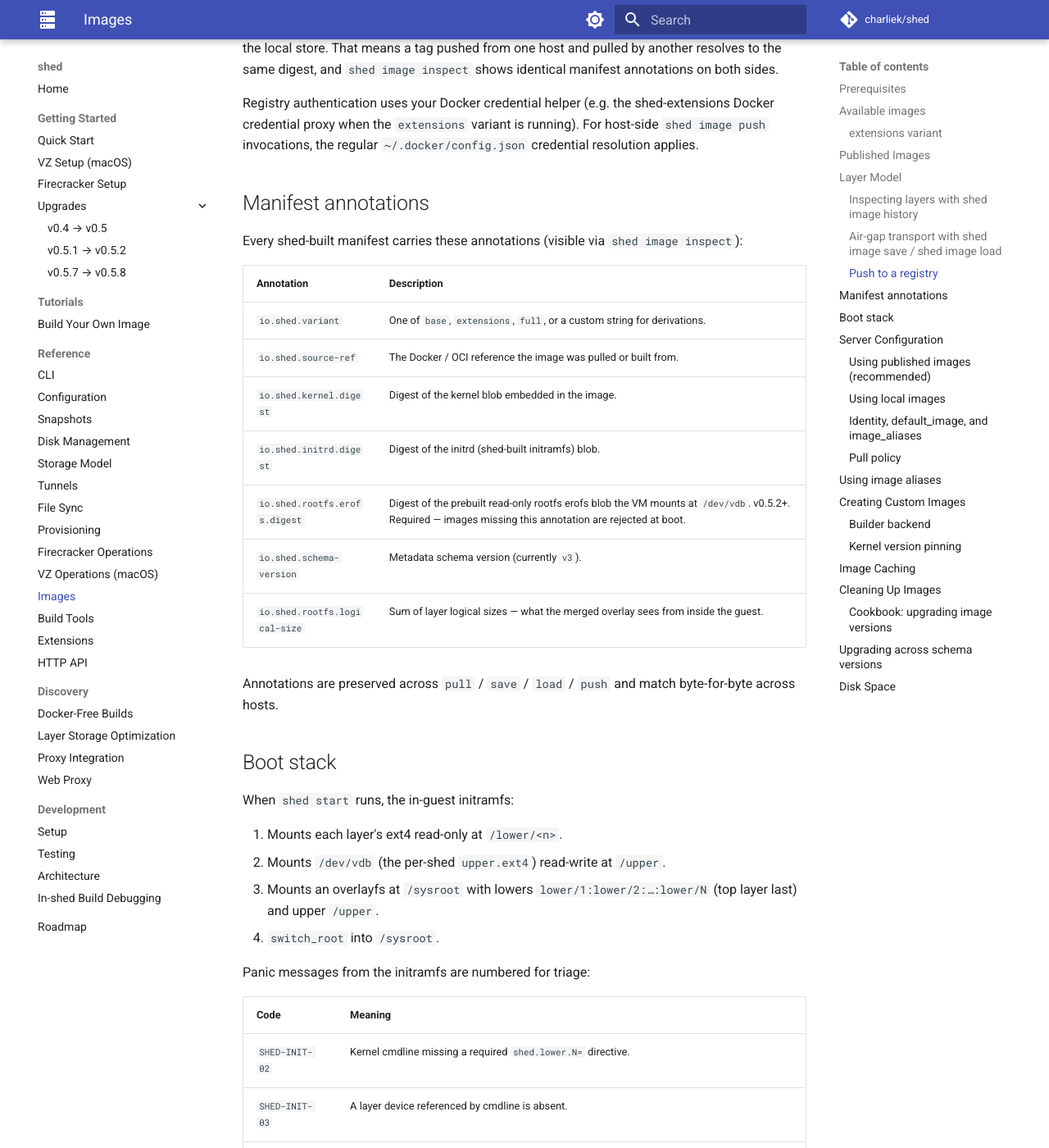
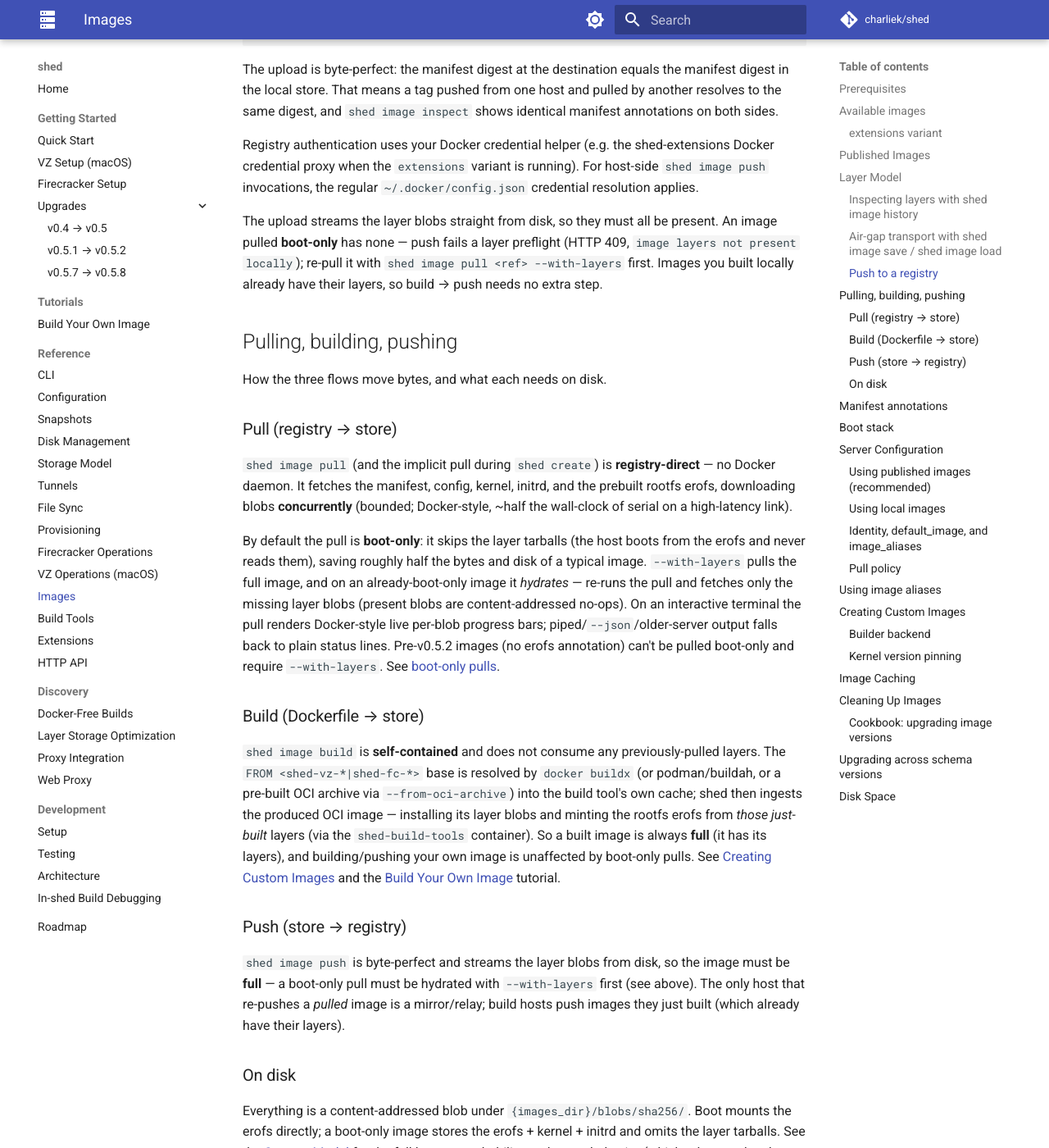
Before and after one commit to charliek/shed, an MkDocs documentation site: the page built from docs/reference/images.md, in a window 1280 px wide and 1400 px high, scrolled down 4741 px. Shown: the whole window at 82% size. Built offline with MkDocs 1.6.1 and Material for MkDocs 9.7.7, drawn with Linux system fonts in a browser that asks for light colours; comment, search, counter and statistics services are not loaded; some of the changed text lies outside the part shown.

Commit message:
docs(images): document pull/build/push/on-disk architecture (boot-only) (#180)
Fold the durable image-lifecycle architecture into the reference docs and
retire the now-implemented planning doc.

- images.md: new "Pulling, building, pushing" section covering registry-
  direct + parallel + boot-only pulls, the self-contained build flow
  (buildx -> ingest -> erofs mint, why build is unaffected by boot-only),
  the byte-perfect push + layer preflight, and the on-disk model.
- Correct the Layer Model "layers sit alongside" / layer-sharing / disk-
  overhead notes for the boot-only default; cross-link the CLI boot-only
  section and the Storage Model.
- Remove docs/discovery/pull-parallelism-and-progress-ui.md — it was the
  phased PR plan (PRs #174-#179, all merged); the architecture now lives
  in the reference docs.

(The discovery doc was never committed/in-nav, so only images.md changes.)

Co-authored-by: Claude Opus 4.8 (1M context) <noreply@anthropic.com>

```diff
--- a/docs/reference/images.md
+++ b/docs/reference/images.md
@@ -113,27 +113,31 @@ The on-disk store under `{images_dir}/` is OCI image-layout-v1:
 **Everything is a content-addressed blob.** Layer tarballs, kernel,
 initrd, and the prebuilt rootfs erofs all live in `blobs/sha256/` keyed
 by their content sha256. The rootfs erofs is what the VM mounts at boot
-as `/dev/vdb`; the layer tarballs sit alongside it so `shed image push`
-can byte-perfectly round-trip the manifest to a registry and so derived
-images (`FROM` chains) can reuse the lower-numbered layers without
-re-downloading them.
+as `/dev/vdb`. The layer tarballs are only needed to byte-perfectly
+re-push a *pulled* image (`shed image push`) — booting never reads them —
+so by default `shed image pull` and `shed create` pull **boot-only**,
+skipping the layer tarballs entirely (see [Pulling, building,
+pushing](#pulling-building-pushing) below and the
+[boot-only section](cli.md#boot-only-by-default) in the CLI reference).
 
 The legacy `cache/sha256/<manifest-digest>.erofs` directory (used
 through v0.5.1 for locally-materialized erofs files) is gone. Older
 installs may still have one — it's safe to `rm -rf` after upgrading;
 see the [v0.5.1 → v0.5.2 upgrade guide](../upgrades/v0.5.1-to-v0.5.2.md).
 
-**Layer sharing happens at the blob layer.** Two tags that share a base
-layer share the underlying blob — pulling `shed-vz-full:v0.5.1` after
-`shed-vz-extensions:v0.5.1` only fetches the top layers from the
-registry. The flattened erofs is per-manifest, so each variant has its
-own erofs file (no cross-variant sharing for the boot artifact), but the
-big shared layers underneath cost once across all variants.
+**Layer sharing happens at the blob layer.** When layers *are* present
+(a `--with-layers` pull, or a locally-built image), two tags that share a
+base layer share the underlying blob, deduplicated by digest. The
+flattened erofs is per-manifest, so each variant has its own erofs file
+(no cross-variant sharing for the boot artifact).
 
 **Disk overhead.** Each manifest's flattened erofs file is roughly
-0.5–0.7× the equivalent uncompressed ext4 (lz4 compression). Total cost
-for an image is the sum of its layer tar.gz blobs (deduplicated across
-manifests) plus its flattened erofs (per-manifest). See
+0.5–0.7× the equivalent uncompressed ext4 (lz4 compression). A boot-only
+image costs essentially just its erofs (+ the small shared kernel/initrd);
+a full image adds its layer tar.gz blobs (deduplicated across manifests)
+on top. `shed image ls` reports the real on-disk size and flags boot-only
+images under a `LAYERS` column. See
+[Storage Model → Disk overhead](storage-model.md#disk-overhead) and
 [Layer storage optimization](../discovery/layer-storage-optimization.md)
 for design notes.
 
@@ -220,6 +224,65 @@ Registry authentication uses your Docker credential helper (e.g. the
 shed-extensions Docker credential proxy when the `extensions` variant is
 running). For host-side `shed image push` invocations, the regular
 `~/.docker/config.json` credential resolution applies.
+
+The upload streams the layer blobs straight from disk, so they must all
+be present. An image pulled **boot-only** has none — push fails a layer
+preflight (HTTP 409, `image layers not present locally`); re-pull it with
+`shed image pull <ref> --with-layers` first. Images you built locally
+already have their layers, so build → push needs no extra step.
+
+## Pulling, building, pushing
+
+How the three flows move bytes, and what each needs on disk.
+
+### Pull (registry → store)
+
+`shed image pull` (and the implicit pull during `shed create`) is
+**registry-direct** — no Docker daemon. It fetches the manifest, config,
+kernel, initrd, and the prebuilt rootfs erofs, downloading blobs
+**concurrently** (bounded; Docker-style, ~half the wall-clock of serial
+on a high-latency link).
+
+By default the pull is **boot-only**: it skips the layer tarballs (the
+host boots from the erofs and never reads them), saving roughly half the
+bytes and disk of a typical image. `--with-layers` pulls the full image,
+and on an already-boot-only image it *hydrates* — re-runs the pull and
+fetches only the missing layer blobs (present blobs are content-addressed
+no-ops). On an interactive terminal the pull renders Docker-style live
+per-blob progress bars; piped/`--json`/older-server output falls back to
+plain status lines. Pre-v0.5.2 images (no erofs annotation) can't be
+pulled boot-only and require `--with-layers`. See
+[boot-only pulls](cli.md#boot-only-by-default).
+
+### Build (Dockerfile → store)
+
+`shed image build` is **self-contained** and does not consume any
+previously-pulled layers. The `FROM <shed-vz-*|shed-fc-*>` base is
+resolved by `docker buildx` (or podman/buildah, or a pre-built OCI
+archive via `--from-oci-archive`) into the build tool's own cache; shed
+then ingests the produced OCI image — installing its layer blobs and
+minting the rootfs erofs from *those just-built* layers (via the
+`shed-build-tools` container). So a built image is always **full** (it
+has its layers), and building/pushing your own image is unaffected by
+boot-only pulls. See [Creating Custom Images](#creating-custom-images)
+and the [Build Your Own Image](../tutorials/build-your-own-image.md)
+tutorial.
+
+### Push (store → registry)
+
+`shed image push` is byte-perfect and streams the layer blobs from disk,
+so the image must be **full** — a boot-only pull must be hydrated with
+`--with-layers` first (see above). The only host that re-pushes a
+*pulled* image is a mirror/relay; build hosts push images they just
+built (which already have their layers).
+
+### On disk
+
+Everything is a content-addressed blob under `{images_dir}/blobs/sha256/`.
+Boot mounts the erofs directly; a boot-only image stores the erofs +
+kernel + initrd and omits the layer tarballs. See the
+[Storage Model](storage-model.md) for the full layout, reachability, and
+prune behavior (which tolerates the absent layers of a boot-only image).
 
 ## Manifest annotations
 
```
